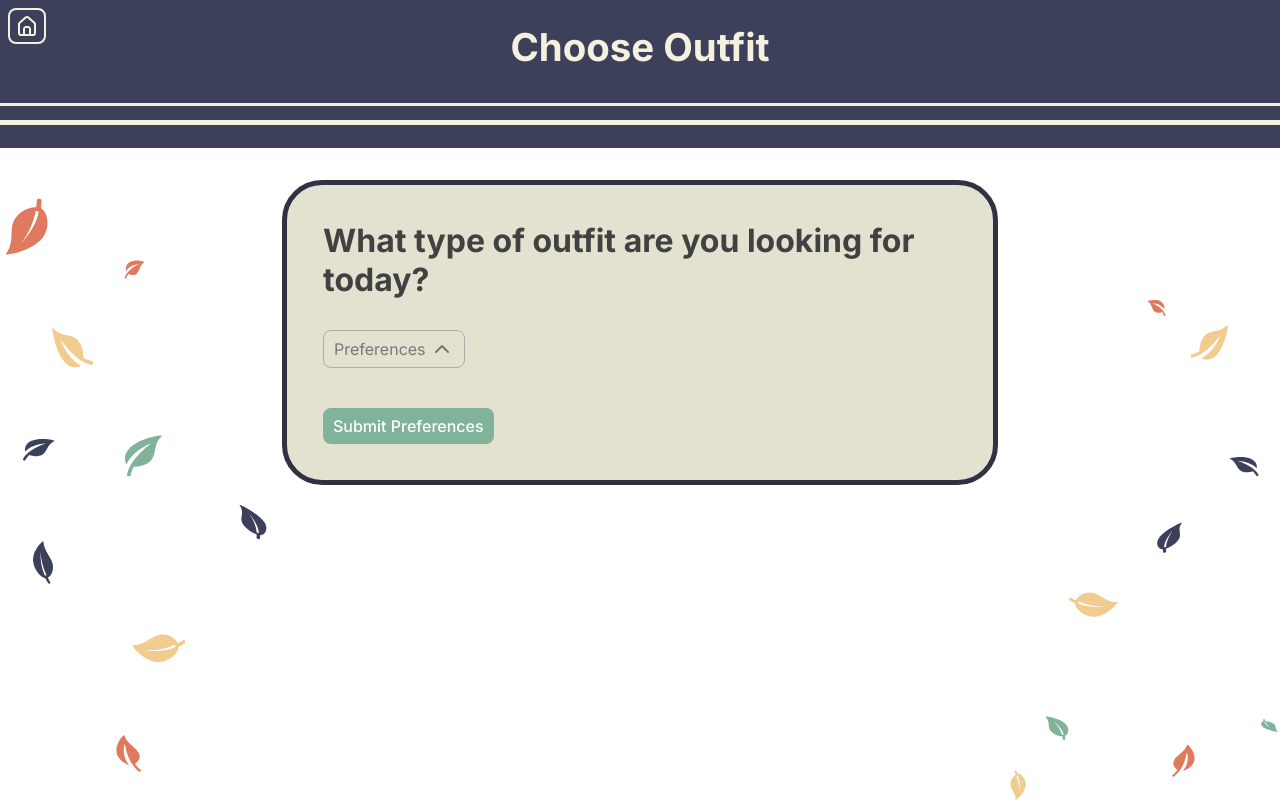
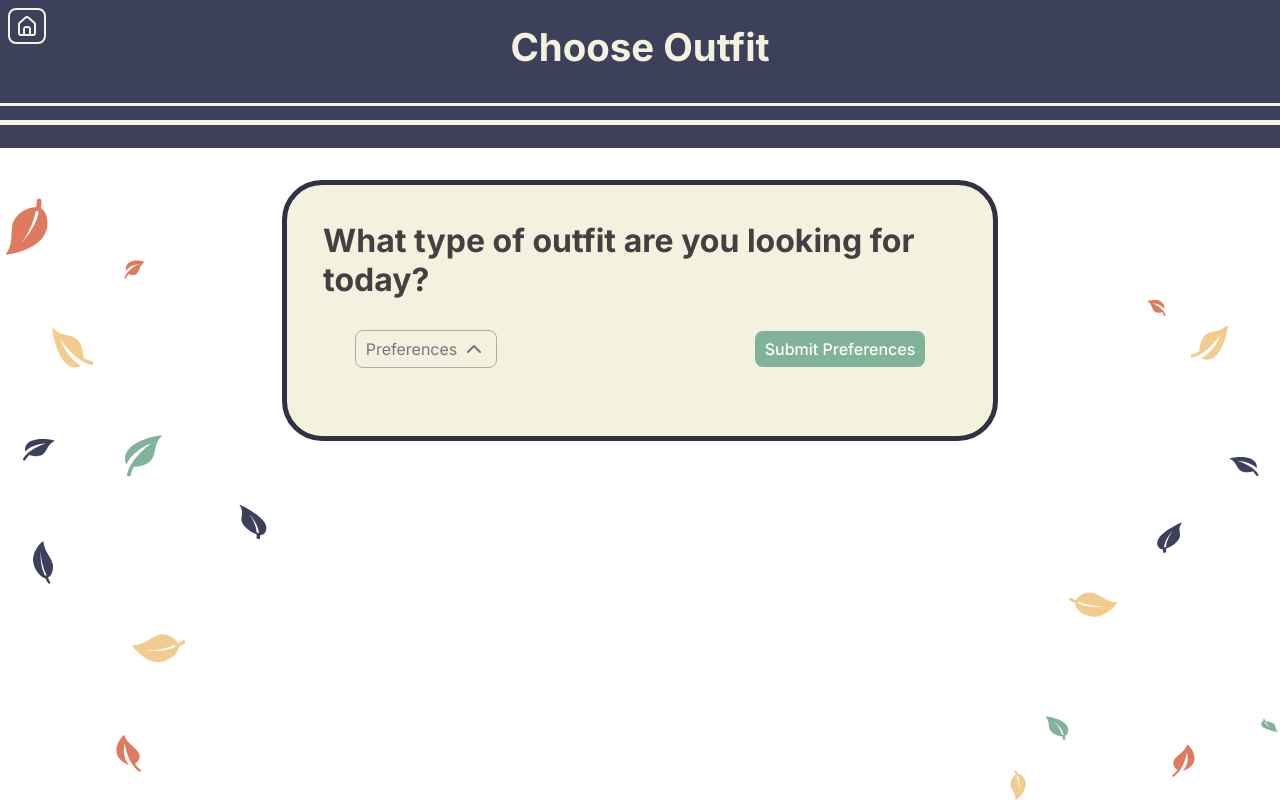
Before and after one commit to pbuterba/cs5167-proj2, a SvelteKit app: page /choose-outfit in a window 1280 px wide. Built offline with nearby package versions, Linux system fonts and the light colour scheme.

Commit message:
edit components

```diff
--- a/src/routes/choose-outfit/+page.svelte
+++ b/src/routes/choose-outfit/+page.svelte
@@ -1,6 +1,5 @@
 <script>
     import Header from '$lib/components/Header/Header.svelte';
-    import Checkbox from '$lib/components/Checkbox/Checkbox.svelte';
     import Button from '$lib/components/Button/Button.svelte';
     import Popover from '$lib/components/Popover/Popover.svelte';
     import PopoverMultiSelectContent from '$lib/components/Popover/CustomPopoverTrigger/PopoverMultiSelectContent.svelte';
@@ -16,7 +15,6 @@
 
     function filterOutfits() {
         filteredOutfits = outfitStore.getOutfitByFilters(clothingFiltersTEMP);
-        alert(JSON.stringify(filteredOutfits));
     }
 
     function toggleOutfitShowing() {
@@ -26,7 +24,6 @@
 
     function handlePopoverItemsChanged(event) {
 		popoverItems = event.detail.selectedItems;
-        alert("item changed");
 	}
 
     let preferenceItems = [
@@ -42,15 +39,15 @@
         <div class="box">
             <Header type="h2">What type of outfit are you looking for today? </Header> <br>
 
+            <div class="split_container">
                 <div class="popover_content">
                     <Popover on:popoverItemsChanged={handlePopoverItemsChanged}>
                         <PopoverChipTrigger class="popover_content" slot="trigger" label="Preferences" />
                         <PopoverMultiSelectContent class="popover_content" slot="content" items={preferenceItems} />
                     </Popover>
                 </div>
-            <br> <br>
-
                 <Button on:click={()=>toggleOutfitShowing()} on:click={()=>filterOutfits()}>Submit Preferences</Button>
+            </div>
         </div>
     {:else}
         <Header type="h1">Outfit Suggestions </Header>
@@ -62,7 +59,7 @@
                 <img src={clothesStore.getClothingItemById(filteredOutfits[0].bottomid).img} alt="bottom"/>
             </div>
         </div>
-        <div class="header_container">
+        <div class="split_container">
             <Button on:click={()=>toggleOutfitShowing()}>Return to Preferences</Button>
             <Button>Submit Outfit Choice</Button>
         </div>
@@ -80,12 +77,11 @@
 		gap: 16px;
 	}
 
-    .header_container {
+    .split_container {
         display: flex;
         justify-content: space-between;
         align-items: center;
         width: 100%;
-        background-color: var(--color-baige-dark);
         padding: 5%;
         border-radius: 40px;
         box-sizing: border-box;
@@ -97,10 +93,11 @@
     }
 
     .box {
-        background-color: var(--color-baige-dark);
+        background-color: var(--color-baige);
         border: 5px solid var(--color-navy-dark);
         border-radius: 40px;
         padding: 5%;
+        height: fit-content;
     }
 
     .img_wrapper img {
@@ -126,7 +123,7 @@
 	}
 
     .popover_content {
-        padding-top: 5%;
+        padding-top: 0%;
     }
 
 </style>
```
Lines whose indentation alone changed are shown as unchanged.
